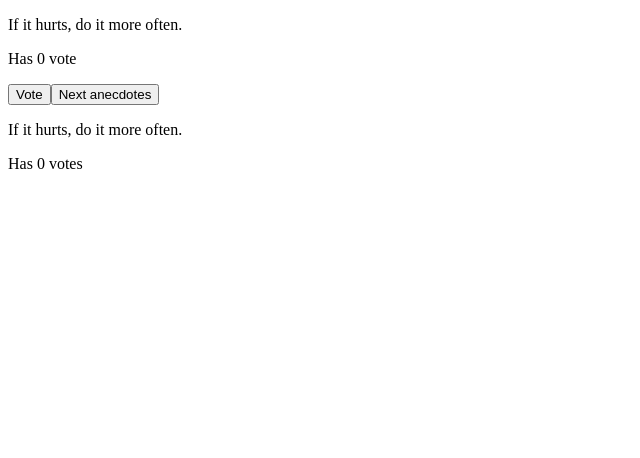
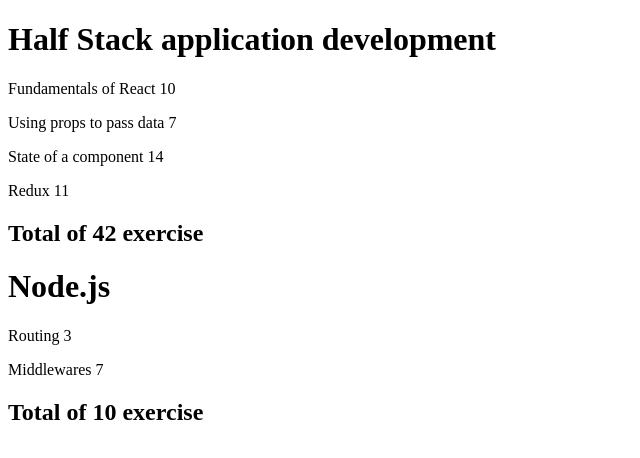
Before and after one commit to Koalai/study, a React (Vite) app in the folder my-react-app/: page / in a window 1280 px wide. Shown: the top 458 px of the page, without its empty margins (0-640 px from the left). Built offline with nearby package versions, Linux system fonts and the light colour scheme.

Commit message:
exercise 2b

```diff
--- a/my-react-app/src/App.jsx
+++ b/my-react-app/src/App.jsx
@@ -1,156 +1,55 @@
 import { useState } from 'react';
-import Content from './components/Content';
-import Header from './components/Header';
-import Total from './components/Total';
+import Course from './components/Course';
 
-function App() {
-  /*  Exercise1
-  const course = {
+
+const App = () => {
+
+  const courses = [
+    {
       name: 'Half Stack application development',
+      id: 1,
       parts: [
         {
           name: 'Fundamentals of React',
           exercises: 10,
+          id: 1,
         },
         {
           name: 'Using props to pass data',
           exercises: 7,
+          id: 2,
         },
         {
           name: 'State of a component',
           exercises: 14,
+          id: 3,
+        },
+        {
+          name: 'Redux',
+          exercises: 11,
+          id: 4,
         },
       ],
-  };
-
-  return (
-    <>
-      <Header course={course} />
-      <Content course={course} />
-      <Total course={course} />
-    </>
-  );
-  */
-
-  /* Exercise 2
-  const [good, setGood] = useState(0);
-  const [neutral, setNeutral] = useState(0);
-  const [bad, setBad] = useState(0);
-
-  const increment = (setter) => {
-    setter((prev) => prev + 1);
-  };
-  return (
-    <>
-      <h1 className='font-black text-xl'>Give feedback</h1>
-      <div className='flex gap-4'>
-        <Buttons text='Good' increment={() => increment(setGood)} />
-        <Buttons text='Neutral' increment={() => increment(setNeutral)} />
-        <Buttons text='Bad' increment={() => increment(setBad)} />
-      </div>
-      <h1 className='font-black text-xl'>Statistics</h1>
-      <table>
-        <tbody>
-          <Statistics text='Good' value={good} />
-          <Statistics text='Neutral' value={neutral} />
-          <Statistics text='Bad' value={bad} />
-          <Statistics text='Total' value={good + neutral + bad} />
-          <Statistics
-            text='Average Score'
-            value={
-              good + neutral + bad > 0
-                ? (good - bad) / (good + neutral + bad)
-                : 0
-            }
-          />
-          <Statistics
-            text='Positive'
-            value={
-              good + neutral + bad > 0
-                ? (good / (good + neutral + bad)) * 100
-                : 0
-            }
-          />
-        </tbody>
-      </table>
-    </>
-  );
-}
-
-
-const Statistics = ({ text, value }) => {
-  return (
-    <tr>
-      <td>{text}</td>
-      <td>{value}</td>
-    </tr>
-  );
-};
-
-const Buttons = ({ text, increment }) => {
-  return (
-    <>
-      <button className='bg-slate-200 rounded-md px-2 py-1' onClick={increment}>
-        {text}
-      </button>
-    </>
-  );
-  */
-
-  const anecdotes = [
-    'If it hurts, do it more often.',
-    'Adding manpower to a late software project makes it later!',
-    'The first 90 percent of the code accounts for the first 90 percent of the development time...The remaining 10 percent of the code accounts for the other 90 percent of the development time.',
-    'Any fool can write code that a computer can understand. Good programmers write code that humans can understand.',
-    'Premature optimization is the root of all evil.',
-    'Debugging is twice as hard as writing the code in the first place. Therefore, if you write the code as cleverly as possible, you are, by definition, not smart enough to debug it.',
-    'Programming without an extremely heavy use of console.log is same as if a doctor would refuse to use x-rays or blood tests when diagnosing patients.',
-    'The only way to go fast, is to go well.',
+    },
+    {
+      name: 'Node.js',
+      id: 2,
+      parts: [
+        {
+          name: 'Routing',
+          exercises: 3,
+          id: 1,
+        },
+        {
+          name: 'Middlewares',
+          exercises: 7,
+          id: 2,
+        },
+      ],
+    },
   ];
 
-  const [selected, setSelected] = useState(0);
-  const [votes, setVotes] = useState(Array(anecdotes.length).fill(0));
-
-  const randomIndex = () => {
-    let random;
-    do {
-      random = Math.floor(Math.random() * anecdotes.length);
-    } while (random === selected);
-    setSelected(random);
-  };
-
-  const increment = () => {
-    const newVotes = [...votes];
-    newVotes[selected] += 1;
-    setVotes(newVotes);
-  };
-
-  const mostVotedIndex = votes.indexOf(Math.max(...votes));
-
-  return (
-    <>
-      <p>{anecdotes[selected]}</p>
-      <p>Has {votes[selected]} vote</p>
-      <div className='flex gap-4'>
-        <button
-          onClick={increment}
-          className='bg-slate-200 px-2 py-1 rounded-md'
-        >
-          Vote
-        </button>
-        <button
-          onClick={randomIndex}
-          className='bg-slate-200 px-2 py-1 rounded-md'
-        >
-          Next anecdotes
-        </button>
-      </div>
-      <div>
-        <p>{anecdotes[mostVotedIndex]}</p>
-        <p>Has {votes[mostVotedIndex]} votes </p>
-      </div>
-    </>
-  );
+  return <Course courses={courses} />;
 }
 
 export default App;
--- a/my-react-app/src/components/Content.jsx
+++ b/my-react-app/src/components/Content.jsx
@@ -4,11 +4,11 @@
 function Content({course}) {
   return (
     <div>
-     {course['parts'].map((part, index) => (
-      <div key={index}>
-       <Part name={part.name} exercises={part.exercises} />
-      </div>
-     ))}
+      {course['parts'].map(p => (
+        <div key={p.id}>
+        <Part name={p.name} exercises={p.exercises} />
+        </div>
+      ))}
     </div>
   );
 }
--- /dev/null
+++ b/my-react-app/src/components/Course.jsx
@@ -0,0 +1,21 @@
+import React from 'react';
+import Content from './Content';
+import Header from './Header';
+
+function Courses({ courses }) {
+  return (
+    <div>
+      {courses.map((course) => {
+        return (
+          <div key={course.id}>
+            <Header course={course} />
+            <Content course={course}/>
+            <h2>Total of {' '} {course['parts'].reduce((acc, p) => acc + p.exercises, 0)} exercise</h2>
+          </div>
+        );
+      })}
+    </div>
+  );
+}
+
+export default Courses;
```
Lines whose indentation alone changed are shown as unchanged.
